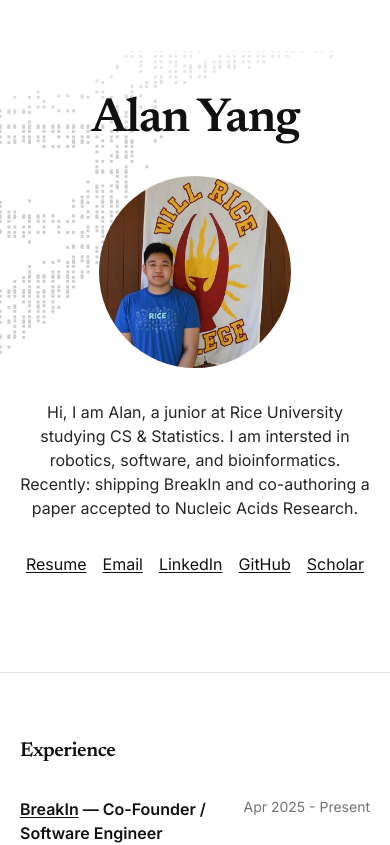
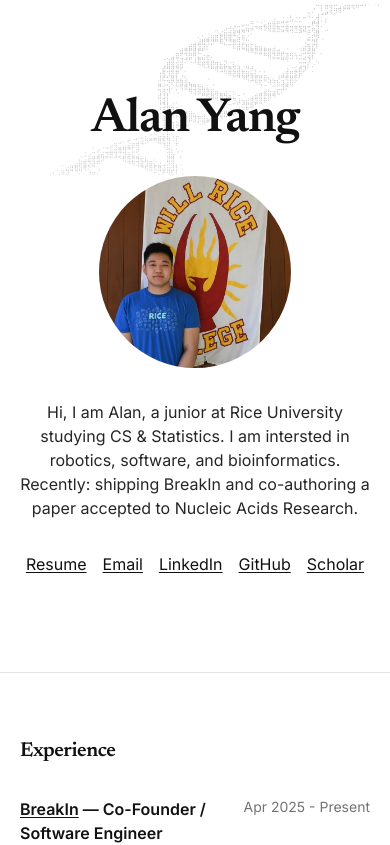
Before and after one commit to alanyangrice/personal-website, a Next.js app: page / in a window 390 px wide. Shown: the top 845 px of the page. Built offline with nearby package versions, Linux system fonts and the light colour scheme.

Commit message:
dna animation adjustments for mobile

```diff
--- a/app/dna/page.tsx
+++ b/app/dna/page.tsx
@@ -22,12 +22,18 @@ export default async function DnaPage() {
             link to gif
           </a>
         </p>
-        <div className="mt-8 flex justify-center">
+        <div id="dna-canvas" className="mt-8 flex justify-center min-h-[60vh]">
           <AsciiAnimator
             frames={frames}
             fps={6}
             playbackMode="loop"
             className="w-full overflow-auto"
+            fitToElementId="dna-canvas"
+            fitPaddingPx={12}
+            lineHeight={0.75}
+            minFontPx={4}
+            maxFontPx={18}
+            charAspectRatio={0.55}
             ariaLabel="Rotating DNA helix in ASCII"
           />
         </div>
--- a/app/page.tsx
+++ b/app/page.tsx
@@ -13,18 +13,27 @@ export default async function Page() {
       {/* Hero/About */}
       <section id="about" className="relative py-24 md:py-24 overflow-hidden min-h-[70vh]">
         {/* Background ASCII */}
-        <div id="hero" aria-hidden className="pointer-events-none absolute inset-0 z-0 opacity-20 [mask-image:linear-gradient(to_bottom,transparent,black_20%,black_80%,transparent)] flex items-center justify-center">
-          <Link href="/dna" className="pointer-events-auto inline-block -translate-x-[25%]" aria-label="View rotating DNA helix">
+        <div
+          id="hero"
+          aria-hidden
+          className="pointer-events-none absolute inset-0 z-0 opacity-30 md:opacity-20 [mask-image:linear-gradient(to_top,rgba(0,0,0,0.15)_0%,rgba(0,0,0,0.4)_45%,rgba(0,0,0,1)_100%)] md:[mask-image:linear-gradient(to_bottom,transparent,black_20%,black_80%,transparent)] flex items-start justify-start md:items-center md:justify-center"
+        >
+          <Link
+            href="/dna"
+            className="pointer-events-auto inline-block translate-x-0 md:-translate-x-[25%] ml-2 mt-1 md:ml-0 md:mt-0"
+            aria-label="View rotating DNA helix"
+          >
             <AsciiAnimator
               frames={frames}
               fps={6}
               playbackMode="loop"
               className="select-none"
               fitToElementId="hero"
-              fitPaddingPx={0}
+              fitPaddingPx={8}
               lineHeight={0.75}
               minFontPx={4}
               maxFontPx={20}
+              charAspectRatio={0.55}
               ariaLabel=""
             />
           </Link>
--- a/components/AsciiAnimator.tsx
+++ b/components/AsciiAnimator.tsx
@@ -15,6 +15,7 @@ type AsciiAnimatorProps = {
   lineHeight?: number;
   minFontPx?: number;
   maxFontPx?: number;
+  charAspectRatio?: number;
 };
 
 export default function AsciiAnimator({
@@ -30,6 +31,7 @@ export default function AsciiAnimator({
   lineHeight = 0.85,
   minFontPx = 6,
   maxFontPx = 28,
+  charAspectRatio = 0.6,
 }: AsciiAnimatorProps) {
   const safeFrames = useMemo(() => (Array.isArray(frames) && frames.length > 0 ? frames : [""]), [frames]);
   const [frameIndex, setFrameIndex] = useState(0);
@@ -46,6 +48,20 @@ export default function AsciiAnimator({
       lines.pop();
     }
     return Math.max(1, lines.length);
+  }, [safeFrames]);
+
+  // Derive max columns from the first frame for horizontal fit
+  const maxColumns = useMemo(() => {
+    const first = safeFrames[0] ?? "";
+    const lines = first.split(/\r?\n/);
+    if (lines.length > 1 && lines[lines.length - 1].trim() === "") {
+      lines.pop();
+    }
+    let maxLen = 1;
+    for (const line of lines) {
+      maxLen = Math.max(maxLen, line.length);
+    }
+    return maxLen;
   }, [safeFrames]);
 
   useEffect(() => {
@@ -65,9 +81,13 @@ export default function AsciiAnimator({
 
     const recompute = () => {
       const h = target?.clientHeight ?? window.innerHeight;
-      const available = Math.max(0, h - fitPaddingPx);
-      if (lineCount > 0) {
-        const size = available / (lineCount * lineHeight);
+      const w = target?.clientWidth ?? window.innerWidth;
+      const availableH = Math.max(0, h - fitPaddingPx);
+      const availableW = Math.max(0, w - fitPaddingPx);
+      if (lineCount > 0 && maxColumns > 0) {
+        const sizeByHeight = availableH / (lineCount * lineHeight);
+        const sizeByWidth = availableW / (maxColumns * charAspectRatio);
+        const size = Math.min(sizeByHeight, sizeByWidth);
         const clamped = Math.max(minFontPx, Math.min(maxFontPx, Math.floor(size)));
         setComputedFontPx(clamped);
       }
@@ -81,7 +101,7 @@ export default function AsciiAnimator({
       ro?.disconnect();
       window.removeEventListener("resize", recompute);
     };
-  }, [fitToElementId, fitPaddingPx, lineCount, lineHeight, minFontPx, maxFontPx]);
+  }, [fitToElementId, fitPaddingPx, lineCount, maxColumns, lineHeight, minFontPx, maxFontPx, charAspectRatio]);
 
   useEffect(() => {
     const frameIntervalMs = Math.max(16, Math.floor(1000 / fps));
```
